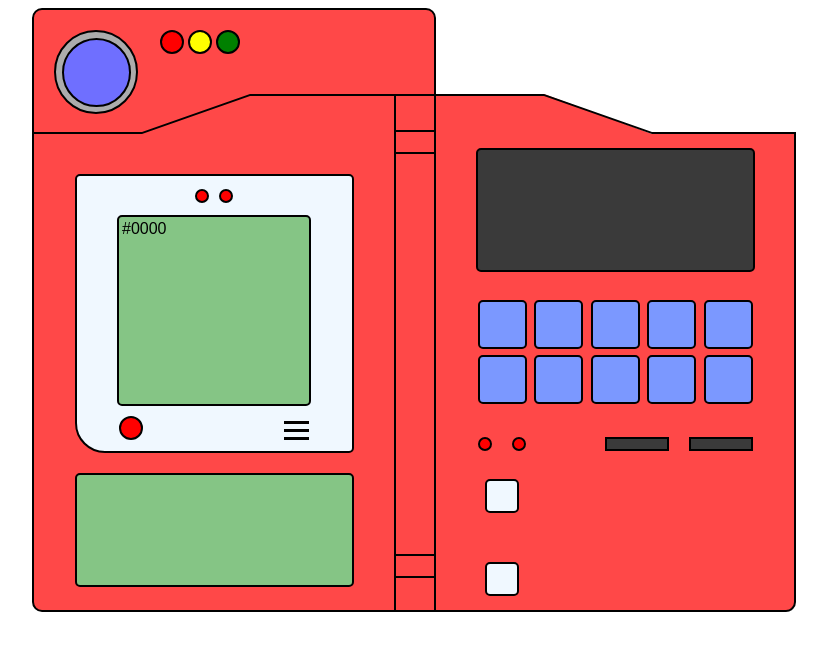
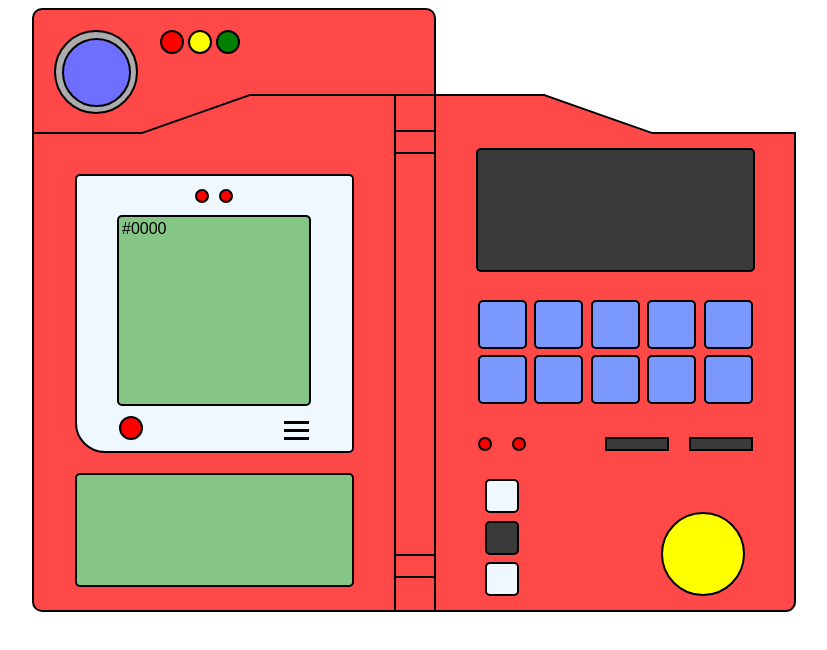
Before and after one commit to WhiffKin/Catsagram, a plain HTML site: page public/index.html in a window 1280 px wide. Shown: the whole page, without its empty margins (226-1053 px from the left). Drawn offline with Linux system fonts and the light colour scheme; a web font is replaced by a local one.

Commit message:
finalized css

```diff
--- a/public/css/pokeDex.css
+++ b/public/css/pokeDex.css
@@ -266,6 +266,7 @@
 #pokedex-right-bottom {
     display: flex;
     justify-content: space-between;
+    align-items: flex-end;
     width: 260px;
 }
 
--- a/public/index.html
+++ b/public/index.html
@@ -78,10 +78,10 @@
         <div id="pokedex-right-bottom">
           <div id="pokedex-vote">
             <div id="pokedex-upvote"></div>
-            <div id="pokekex-vote-screen"></div>
+            <div id="pokedex-vote-screen"></div>
             <div id="pokedex-downvote"></div>
           </div>
-          <div id="pokedex-track"></div>
+          <div id="pokedex-track" class="bigger-circle yellow"></div>
         </div>
       </div>
     </div>
```
